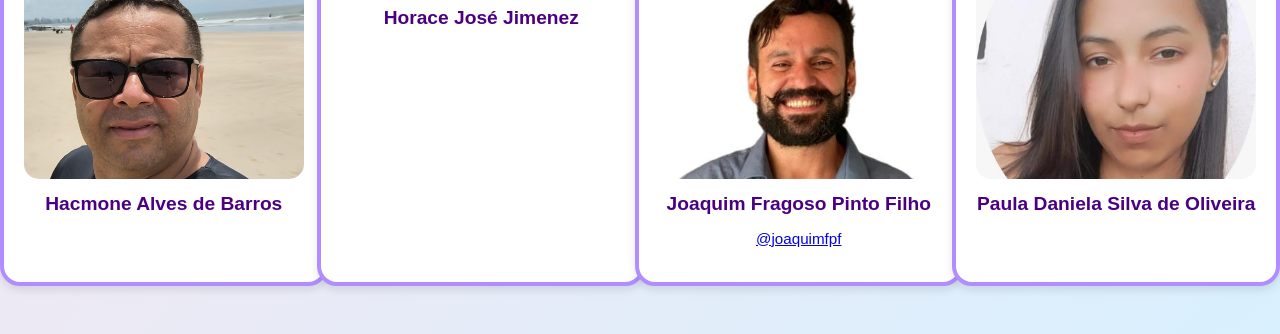
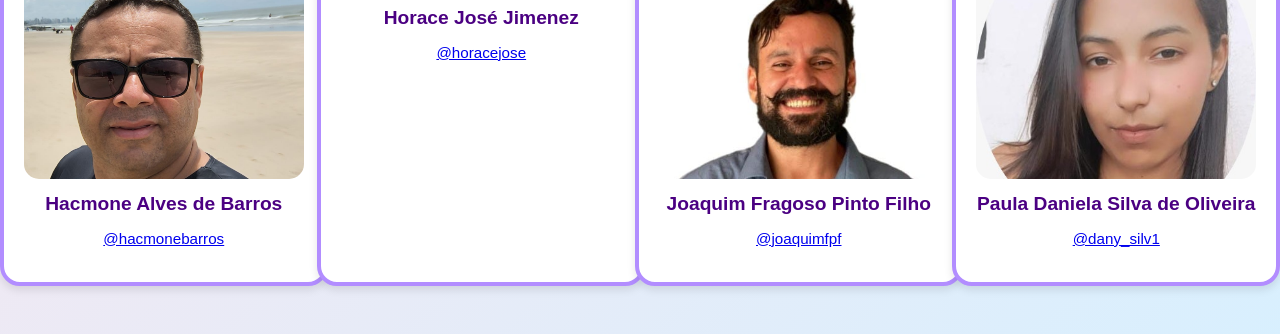
Before and after one commit to Praticas-Curriculares-de-Extensao-I/Formando-Formas, a plain HTML site: page sobrenos.html in a window 1280 px wide. Shown: the part 617-951 px from the top of the page. Drawn offline with Linux system fonts and the light colour scheme.

Commit message:
Update sobrenos.html

```diff
--- a/sobrenos.html
+++ b/sobrenos.html
@@ -142,10 +142,12 @@ Este projeto foi desenvolvido por discentes do 3º período do curso de Licencia
       <div class="member">
         <img src="hacmone.jpg" alt="Foto do Integrante 1">
         <h3>Hacmone Alves de Barros</h3>
+         <p> <a href="https://www.instagram.com/hacmonebarros?igsh=YjRxbjh4dzlvMzZ0" target="_blank"> @hacmonebarros</a> </p>
       </div>
       <div class="member">
         <img src="horace.jpg" alt="Foto do Integrante 2">
         <h3>Horace José Jimenez</h3>
+         <p> <a href="https://www.instagram.com/horacejose?igsh=MTlwam05ZDBpM3Vpag==" target="_blank"> @horacejose</a> </p>
       </div>
       <div class="member">
         <img src="joaquim.jpg" alt="Foto do Integrante 3">
@@ -155,6 +157,7 @@ Este projeto foi desenvolvido por discentes do 3º período do curso de Licencia
       <div class="member">
         <img src="image.png" alt="Foto do Integrante 4">
         <h3>Paula Daniela Silva de Oliveira</h3>
+         <p> <a href="https://www.instagram.com/dany_silv1?igsh=MWx0N3UzdXU2djBiaQ==" target="_blank"> @dany_silv1</a> </p>
       </div>
     </section>
   </main>
```
